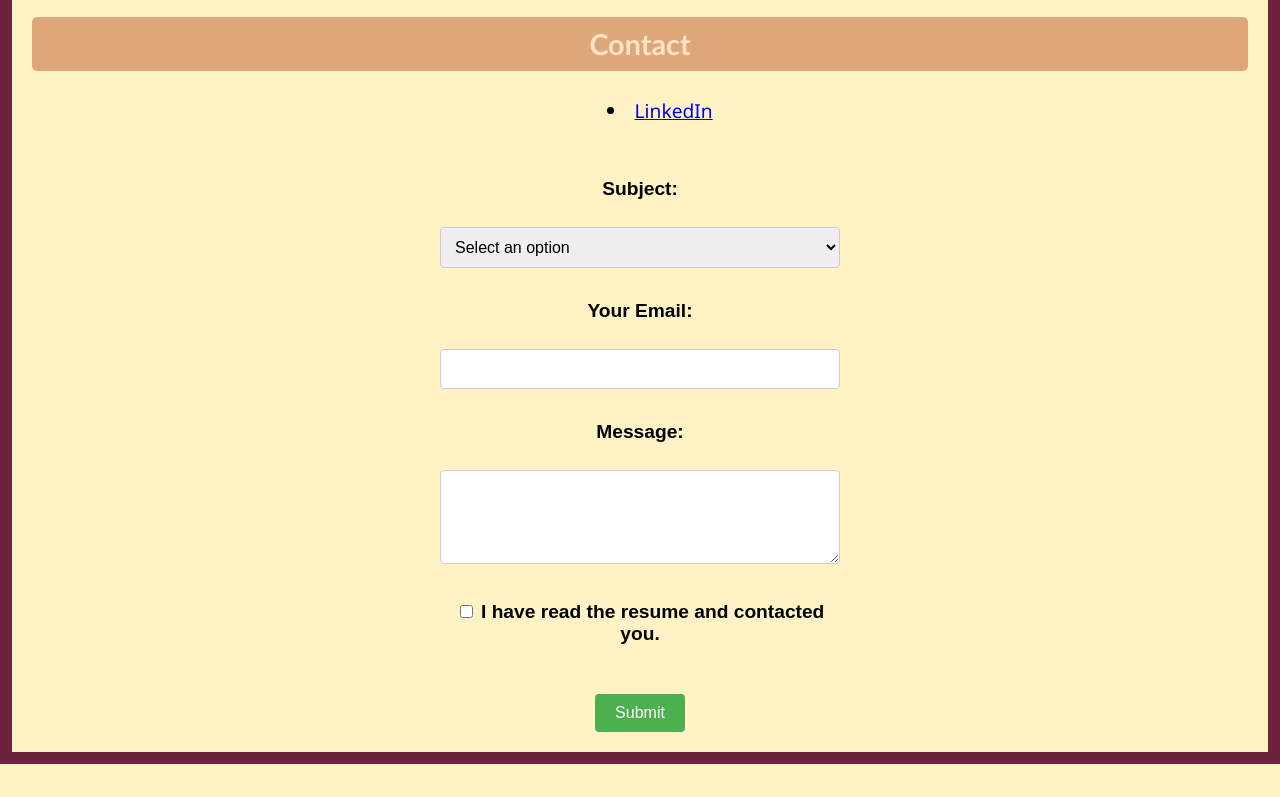
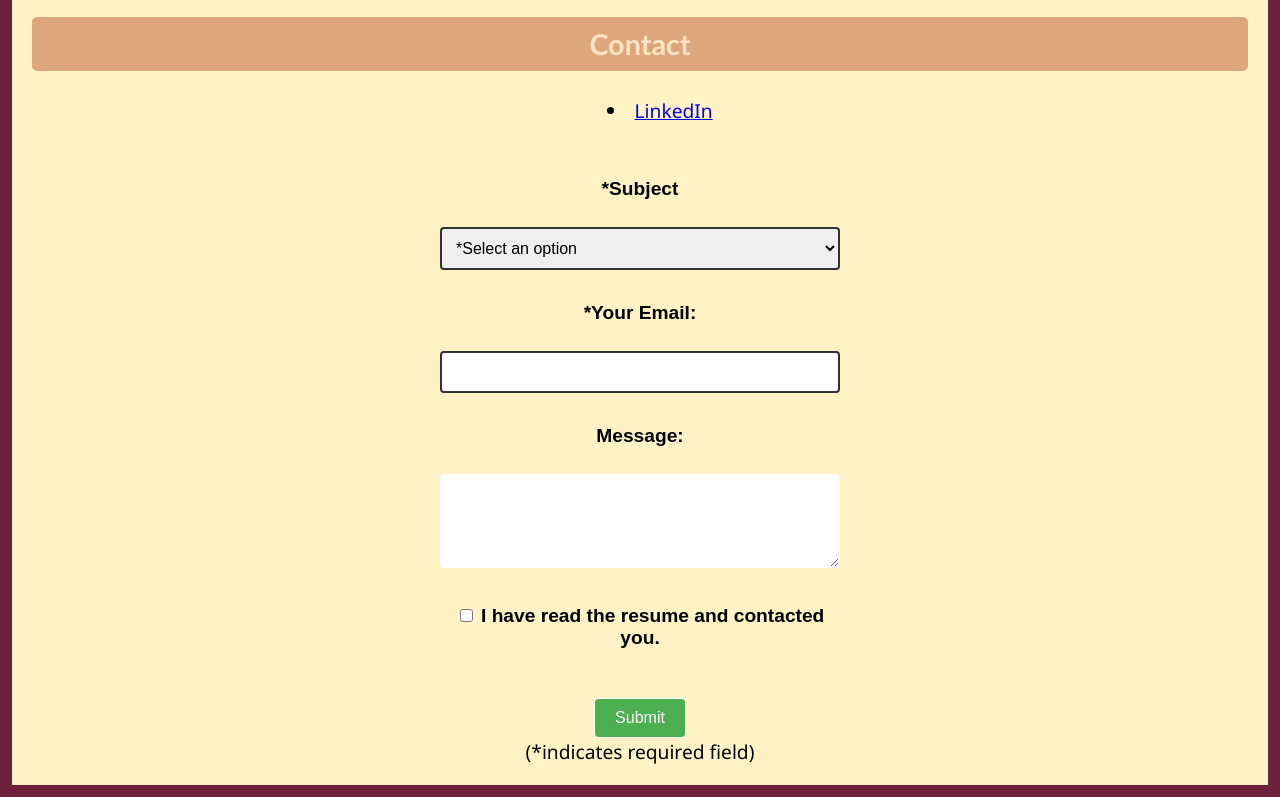
Before and after one commit to mikcbn/KIMGLE225_FTC2306_GroupB_KimberlyGlen_ITW7.1, a plain HTML site: page index.html in a window 1280 px wide. Shown: the part 3262-4059 px from the top of the page. Before the commit the page ends 4026 px from the top, so only its background shows below. Drawn offline with Linux system fonts and the light colour scheme.

Commit message:
added visual indication of required fields and a checkbox

```diff
--- a/index.html
+++ b/index.html
@@ -139,16 +139,17 @@
             </div>
             <br><br>
             <form action="mailto:kimberlyglen01@gmail.com" method="POST">
-                <label for="subject">Subject:</label><br>
+                <label for="subject">*Subject</label><br>
                 <select id="subject" name="subject" required>
-                    <option value="">Select an option</option>
+                    <option value="">*Select an option</option>
                     <option value="Job Inquiry">Job Inquiry</option>
                     <option value="Freelance Opportunity">Freelance Opportunity</option>
                     <option value="Collaboration">Collaboration</option>
                     <option value="General Inquiry">General Inquiry</option>
                 </select><br><br>
 
-                <label for="email">Your Email:</label><br>
+
+                <label for="email">*Your Email:</label><br>
                 <input type="email" id="email" name="email" required><br><br>
 
                 <label for="message">Message:</label><br>
@@ -161,7 +162,7 @@
   <br><br>
                 <input type="submit" value="Submit">
             </form>
-
+            (*indicates required field)
 
         </footer>
     </body>
--- a/style.css
+++ b/style.css
@@ -136,3 +136,17 @@ input[type="submit"] {
 input[type="submit"]:hover {
     background-color: #45a049;
 }
+
+/* Style for required fields */
+form input:required,
+form select:required,
+form textarea:required {
+    border: 2px solid rgb(51, 50, 50);
+}
+
+/* Style for optional fields */
+form input:not(:required),
+form select:not(:required),
+form textarea:not(:required) {
+    border: 1px solid #ffffff;
+}
```
